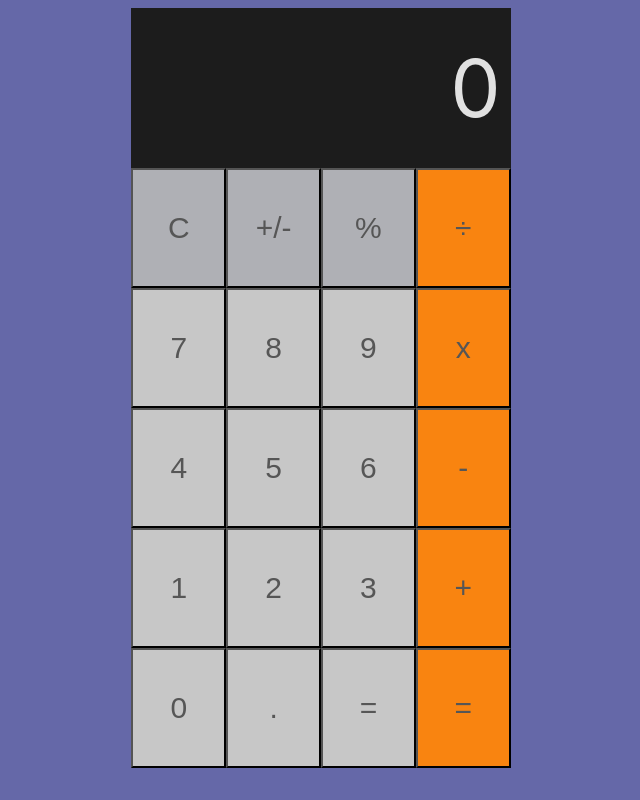
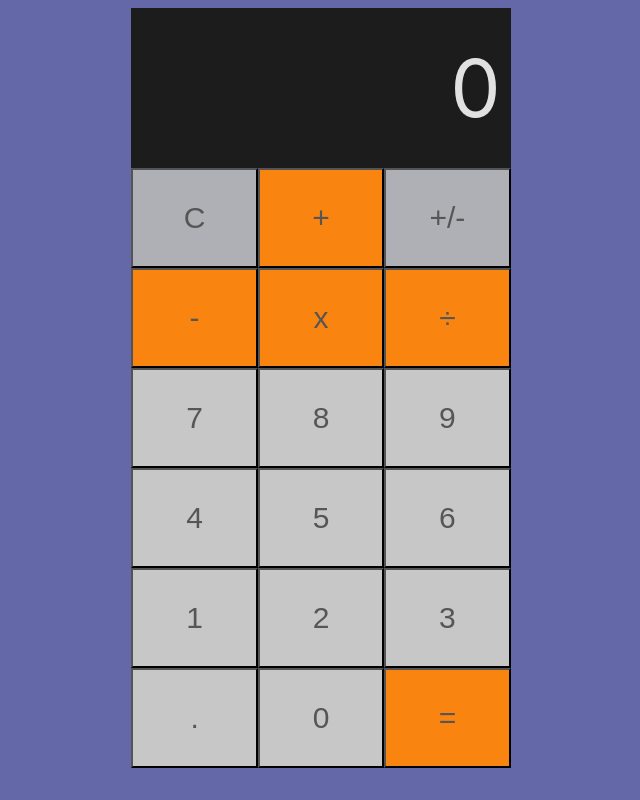
Before and after one commit to chuy-zip/Calculator_Testing, a React (Vite) app: page / in a window 1280 px wide. Shown: the whole page, without its empty margins (319-959 px from the left). Built offline with nearby package versions, Linux system fonts and the light colour scheme.

Commit message:
rearranged buttons and made functions

```diff
--- a/src/Scripts/calcController.js
+++ b/src/Scripts/calcController.js
@@ -0,0 +1,46 @@
+export function lengthIsCorrect(number) {
+    return number.length <= 9;
+}
+
+export function isNegative(num) {
+    return num < 0;
+}
+
+export function isNumber(str) {
+    return /^[+-]?\d+(\.\d+)?$/.test(str);
+}
+
+export function plusMinus(num) {
+    if (num.charAt(0) === '-') {
+        return num.slice(1);
+    }
+    return '-' + num;
+}
+
+export function appendNumber(num1, num2) {
+    return num1 + num2;
+}
+
+export function isOperator(char) {
+    return ['+', '-', 'x', '÷'].includes(char);
+}
+
+export function add(num1, num2) {
+    return Number(num1) + Number(num2);
+}
+
+export function subtract(num1, num2) {
+    return Number(num1) - Number(num2);
+}
+
+export function multiply(num1, num2) {
+    return Number(num1) * Number(num2);
+}
+
+export function divide(num1, num2) {
+    if (Number(num2) === 0) {
+        alert("Error, division by zero");
+        return 0;
+    }
+    return Number(num1) / Number(num2);
+}
--- a/src/components/CalcButton.jsx
+++ b/src/components/CalcButton.jsx
@@ -1,18 +1,106 @@
 import PropTypes from 'prop-types'
+import { lengthIsCorrect,
+         isNegative,
+         isNumber,
+         plusMinus,
+         appendNumber,
+         isOperator,
+         add,
+         subtract,
+         multiply,
+         divide } from '@scripts/calcController.js';
 
 CalcButton.propTypes = {
     content: PropTypes.string.isRequired,
-    type: PropTypes.string.isRequired
+    num1: PropTypes.string.isRequired,
+    num2: PropTypes.string.isRequired,
 }
 
-function CalcButton({ content, type}){
-    const buttonTypes ={
-        'number': 'numberButton',
-        'operation': 'operationButton',
-        'option': 'options'
-    }
+function CalcButton({content, num1, num2, result}){
+
+    const buttonConfig = {
+        'C': {
+          class: 'options',
+          function: () => { console.log('C button clicked'); }
+        },
+        '+/-': {
+          class: 'options',
+          function: () => { console.log('+/- button clicked'); }
+        },
+        '%': {
+          class: 'options',
+          function: () => { console.log('% button clicked'); }
+        },
+        '÷': {
+          class: 'operationButton',
+          function: () => { console.log('÷ button clicked'); }
+        },
+        '7': {
+          class: 'numberButton',
+          function: () => { console.log('7 button clicked'); }
+        },
+        '8': {
+          class: 'numberButton',
+          function: () => { console.log('8 button clicked'); }
+        },
+        '9': {
+          class: 'numberButton',
+          function: () => { console.log('9 button clicked'); }
+        },
+        'x': {
+          class: 'operationButton',
+          function: () => { console.log('x button clicked'); }
+        },
+        '4': {
+          class: 'numberButton',
+          function: () => { console.log('4 button clicked'); }
+        },
+        '5': {
+          class: 'numberButton',
+          function: () => { console.log('5 button clicked'); }
+        },
+        '6': {
+          class: 'numberButton',
+          function: () => { console.log('6 button clicked'); }
+        },
+        '-': {
+          class: 'operationButton',
+          function: () => { console.log('- button clicked'); }
+        },
+        '1': {
+          class: 'numberButton',
+          function: () => { console.log('1 button clicked'); }
+        },
+        '2': {
+          class: 'numberButton',
+          function: () => { console.log('2 button clicked'); }
+        },
+        '3': {
+          class: 'numberButton',
+          function: () => { console.log('3 button clicked'); }
+        },
+        '+': {
+          class: 'operationButton',
+          function: () => { console.log('+ button clicked'); }
+        },
+        '0': {
+          class: 'numberButton',
+          function: () => { console.log('0 button clicked'); }
+        },
+        '.': {
+          class: 'numberButton',
+          function: () => { console.log('. button clicked'); }
+        },
+        '=': {
+          class: 'operationButton',
+          function: () => { console.log('= button clicked'); }
+        },
+      };
+
     return (
-        <button className= {buttonTypes[type]}> {content} </button>
+        <button
+            className= {buttonConfig[content].class}
+            onClick={buttonConfig[content].function}> {content} </button>
     )
 }
 
--- a/src/styles/App.css
+++ b/src/styles/App.css
@@ -47,7 +47,7 @@
 
 .keyboard {
   display: grid;
-  grid-template-columns: repeat(4, 1fr);
+  grid-template-columns: repeat(3, 1fr);
   width: 100%;
   margin: 0 auto;
   height: 75vh;
--- a/src/views/Calculator.jsx
+++ b/src/views/Calculator.jsx
@@ -2,39 +2,41 @@ import CalcButton from "@components/CalcButton.jsx"
 import { useState } from "react"
 
 function Calculator() {
-    const [buttonPressed, setbuttonPressed] = useState(0)
-    const [operation, setOperation] = useState("")
+    const [firstNumber, setfirstNumber] = useState(0)
+    const [secondNumber, setsecondNumber] = useState(0)
 
     return (
         <div className="calculatorContainer">
             <div className="operationScreen">
-                {buttonPressed}
+                {firstNumber}
             </div>
             <div className="keyboard">
-                <CalcButton content={'C'} type={'option'}/>
-                <CalcButton content={'+/-'} type={'option'}/>
-                <CalcButton content={'%'} type={'option'}/>
-                <CalcButton content={'÷'} type={'operation'}/>
 
-                <CalcButton content={'7'} type={'number'}/>
-                <CalcButton content={'8'} type={'number'}/>
-                <CalcButton content={'9'} type={'number'}/>
-                <CalcButton content={'x'} type={'operation'}/>
+                <CalcButton content={'C'} type={'option'} result={setfirstNumber}/>
+                <CalcButton content={'+'} type={'operation'} result={setfirstNumber}/>
+                <CalcButton content={'+/-'} type={'option'} result={setfirstNumber}/>
 
-                <CalcButton content={'4'} type={'number'}/>
-                <CalcButton content={'5'} type={'number'}/>
-                <CalcButton content={'6'} type={'number'}/>
-                <CalcButton content={'-'} type={'operation'}/>
+                <CalcButton content={'-'} type={'operation'} result={setfirstNumber}/>
+                <CalcButton content={'x'} type={'operation'} result={setfirstNumber}/>
+                <CalcButton content={'÷'} type={'operation'} result={setfirstNumber}/>
 
-                <CalcButton content={'1'} type={'number'}/>
-                <CalcButton content={'2'} type={'number'}/>
-                <CalcButton content={'3'} type={'number'}/>
-                <CalcButton content={'+'} type={'operation'}/>
+                <CalcButton content={'7'} type={'number'} result={setfirstNumber}/>
+                <CalcButton content={'8'} type={'number'} result={setfirstNumber}/>
+                <CalcButton content={'9'} type={'number'} result={setfirstNumber}/>
 
-                <CalcButton content={'0'} type={'number'}/>
-                <CalcButton content={'.'} type={'number'}/>
-                <CalcButton content={'='} type={'number'}/>
-                <CalcButton content={'='} type={'operation'}/>
+
+                <CalcButton content={'4'} type={'number'} result={setfirstNumber}/>
+                <CalcButton content={'5'} type={'number'} result={setfirstNumber}/>
+                <CalcButton content={'6'} type={'number'} result={setfirstNumber}/>
+
+
+                <CalcButton content={'1'} type={'number'} result={setfirstNumber}/>
+                <CalcButton content={'2'} type={'number'}result={setfirstNumber}/>
+                <CalcButton content={'3'} type={'number'} result={setfirstNumber}/>
+
+                <CalcButton content={'.'} type={'number'} result={setfirstNumber}/>
+                <CalcButton content={'0'} type={'number'} result={setfirstNumber}/>
+                <CalcButton content={'='} type={'operation'} result={setfirstNumber}/>
 
             </div>
         </div>
--- a/vite.config.js
+++ b/vite.config.js
@@ -9,7 +9,8 @@ export default defineConfig({
       '@assets':'/src/assets',
       '@components':'/src/components',
       '@styles':'/src/styles',
-      '@views':'/src/views'
+      '@views':'/src/views',
+      '@scripts':'/src/Scripts'
     }
   },
 })
```
